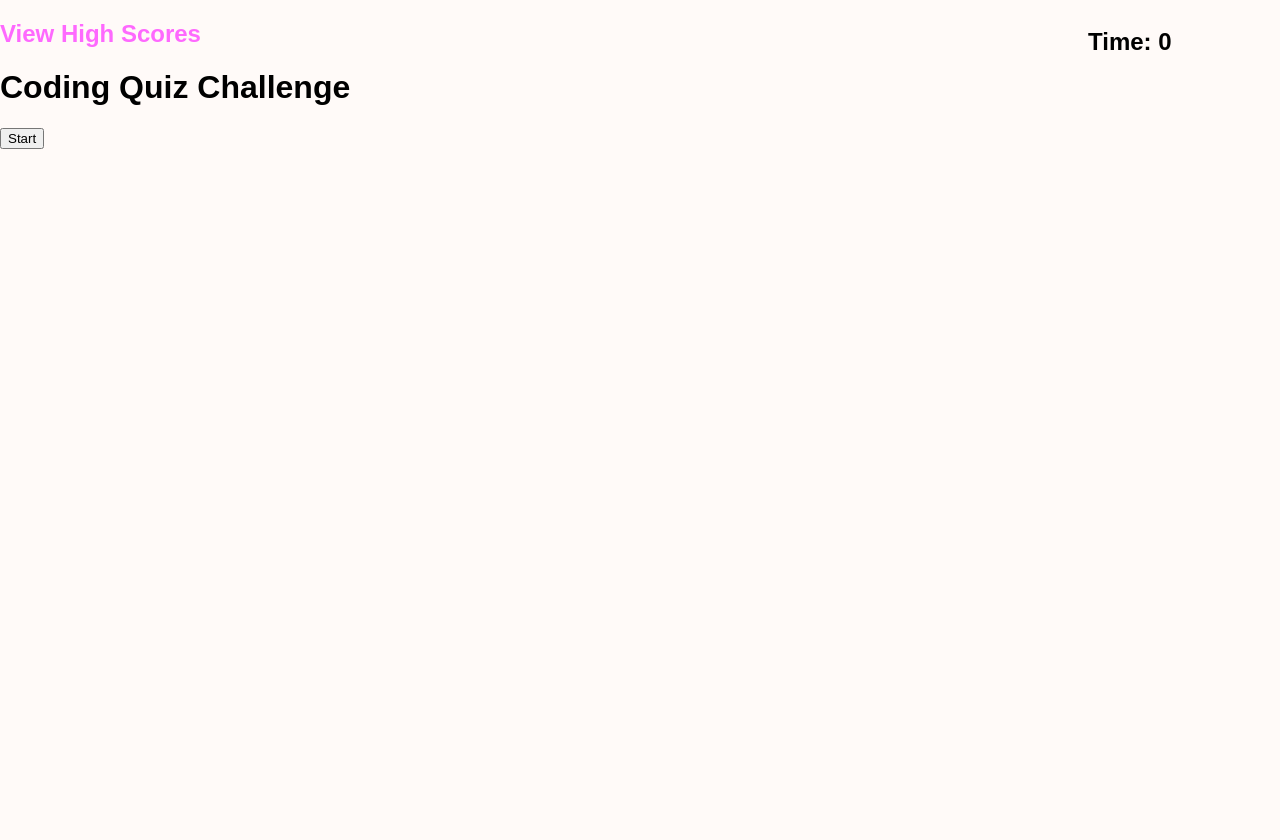
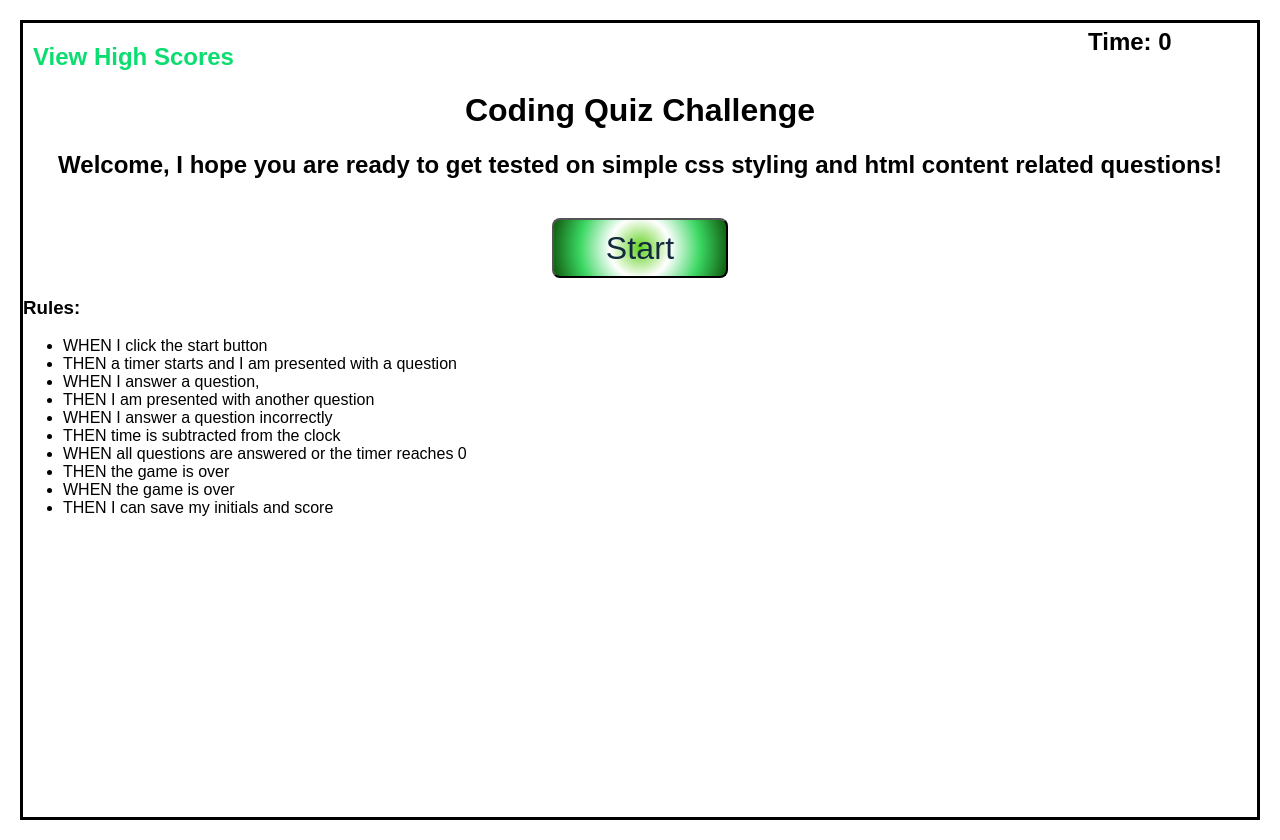
Before and after one commit to VithusanU/code_quiz, a plain HTML site: page index.html in a window 1280 px wide. Before the commit the page ends 800 px from the top, so only its background shows below. Drawn offline with Linux system fonts and the light colour scheme.

Commit message:
Updated Main Quiz Page W rules

```diff
--- a/index.html
+++ b/index.html
@@ -1,18 +1,55 @@
 <!DOCTYPE html>
 <html lang="en">
+
 <head>
     <meta charset="UTF-8">
     <meta name="viewport" content="width=device-width, initial-scale=1.0">
     <link rel="stylesheet" href="styles.css">
     <title>Code Quiz</title>
 </head>
+
 <body>
     <header>
-        <div><h2 id="high-score"> View High Scores</h2></div>
-        <div><h2 id="time"> Time: <span id="time-left">0</span></h2></div>
-        <div><h1 id="large-font">Coding Quiz Challenge</h1></div>
-        <button class="start-button">Start</button>
+        <div>
+            <h2 id="high-score"> View High Scores</h2>
+        </div>
+        <div>
+            <h2 id="time"> Time: <span id="time-left">0</span></h2>
+        </div>
+        <div>
+            <h1 id="large-font" class="spacing">Coding Quiz Challenge</h1>
+            <h2 id="center"> Welcome, I hope you are ready to get tested on simple css styling and html content related questions!</h2>
+            <div id="button"><button class="start-button">Start</button></div>
+            <h3>Rules:</h3>
+            <ul>
+                <li>WHEN I click the start button </li>
+                <li>THEN a timer starts and I am presented with a question</li>
+                <li> WHEN I answer a question, </li>
+                <li>THEN I am presented with another question</li>
+                <li> WHEN I answer a question incorrectly</li>
+                <li>THEN time is subtracted from the clock</li>
+                <li>WHEN all questions are answered or the timer reaches 0</li>
+                <li> THEN the game is over</li>
+                <li> WHEN the game is over</li>
+                <li>THEN I can save my initials and score</li>
+            </ul>
+
+
+
+
+
+
+
+
+
+
+
+
+        </div>
+
     </header>
 
+
 </body>
+
 </html>
--- a/styles.css
+++ b/styles.css
@@ -4,20 +4,44 @@
 
 body {
     font-family: Arial, Helvetica, sans-serif;
-    margin: 0;
+    margin: 20px;
+    padding: 0;
     display: flex;
     flex-direction: column;
     min-height: 100vh;
     justify-content: flex-start;
-    background-color: rgb(255, 250, 248);
+    background-color: rgb(255, 255, 255);
+    border: 3px solid #000000;
+
 }
 
 
+button {
+    background:radial-gradient(circle, rgb(97, 210, 32), white, rgb(59, 215, 98), rgb(15, 87, 13));
+    border-radius: 8px;
+    color: #13293d;
+    cursor: pointer;
+    font-size: 2em;
+    letter-spacing: 0.21px;
+    line-height: 16px;
+    max-width: 255px;
+    padding: 20px 52px;
+    text-align: center;
+    transition-duration: 0.15s;
+    transition-property: background-color;
+    transition-timing-function: linear;
+    margin-top: 0.6em;
+}
 
-
+#button {
+display: flex;
+justify-content: center;
+}
 
 #high-score {
-    color: rgb(254, 105, 254);
+    color: rgb(12, 221, 113);
+    position: relative;
+    left: 10px;
 }
 
 #high-score-container {
@@ -37,3 +61,13 @@ body {
     left: 85%;
     top: 1%;
 }
+
+#large-font {
+    display: flex;
+    justify-content: center;
+}
+
+#center {
+    position: relative;
+    text-align: center;
+}
```
Also changed, not shown: 1 other file.
